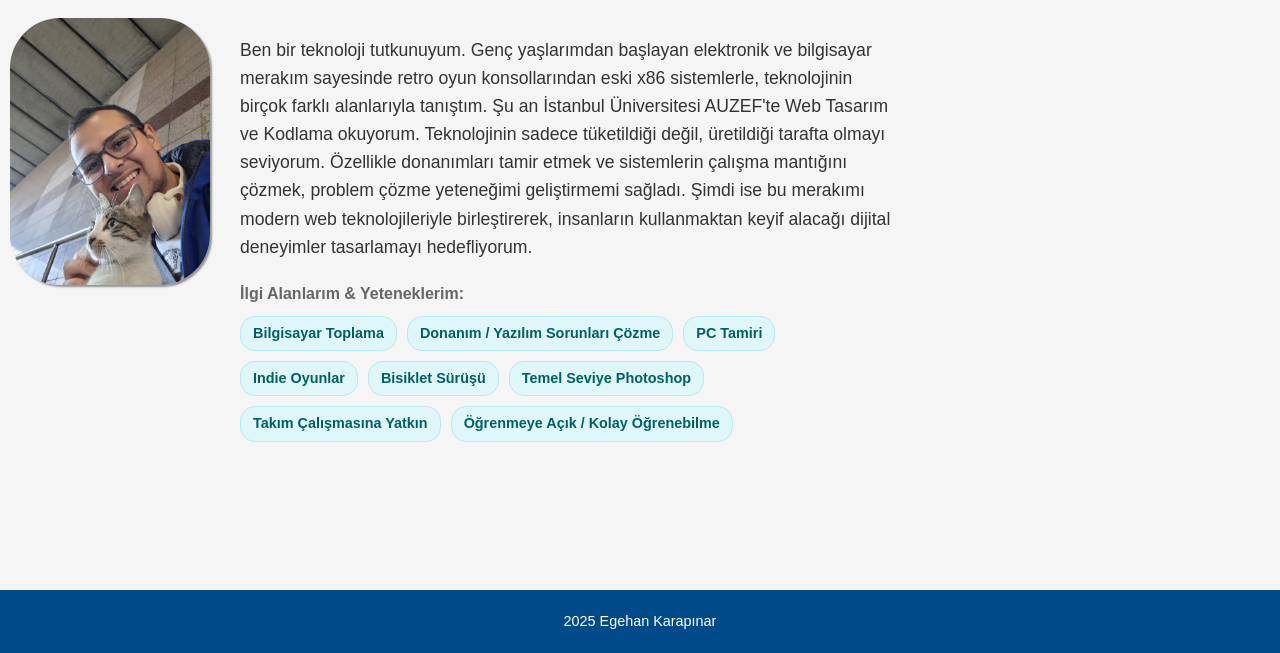
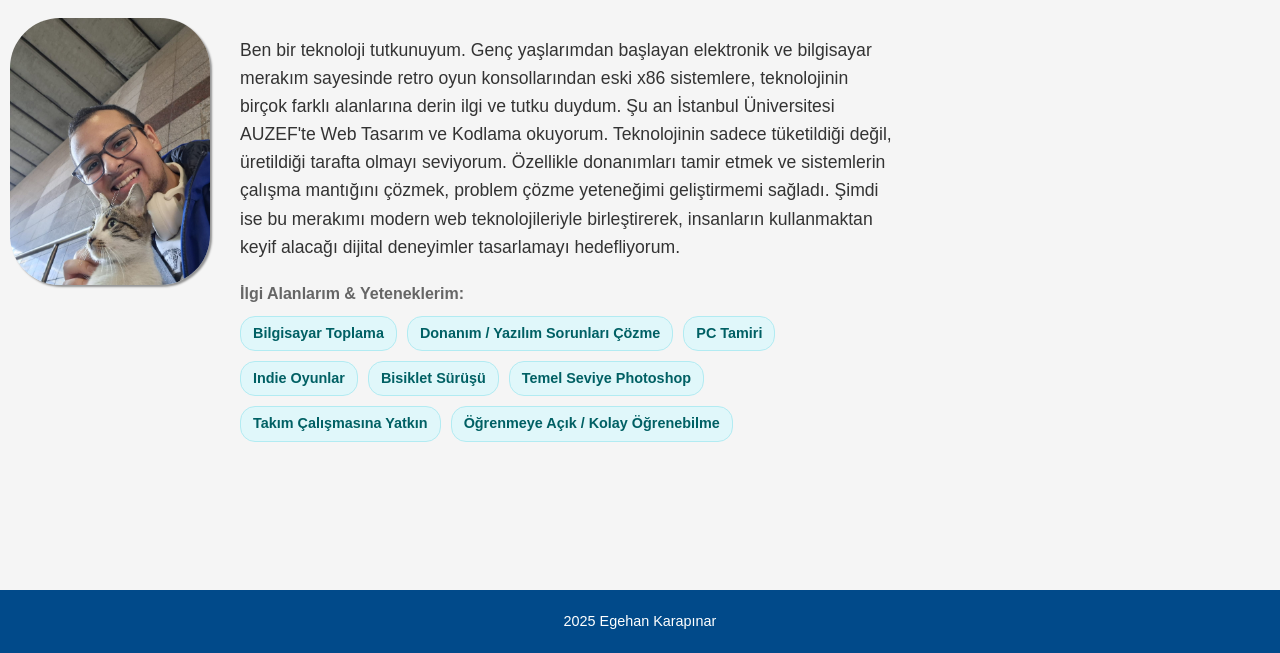
Before and after one commit to benegehankara/benegehankara.github.io, a plain HTML site: page hakkimda.html in a window 1280 px wide. Shown: the part 147-800 px from the top of the page. Drawn offline with Linux system fonts and the light colour scheme.

Commit message:
Fix HTML formatting and improve bio text

```diff
--- a/hakkimda.html
+++ b/hakkimda.html
@@ -29,7 +29,7 @@
         <img class="photo-egehan" src="egehan.jpeg" alt="Metro kedisi ile selfie çekerken" width="200px">
 
         <div class="bio-text">
-        <p>Ben bir teknoloji tutkunuyum. Genç yaşlarımdan başlayan elektronik ve bilgisayar merakım sayesinde retro oyun konsollarından eski x86 sistemlerle, teknolojinin birçok farklı alanlarıyla tanıştım. Şu an İstanbul Üniversitesi AUZEF'te Web Tasarım ve Kodlama okuyorum. Teknolojinin sadece tüketildiği değil, üretildiği tarafta olmayı seviyorum. Özellikle donanımları tamir etmek ve sistemlerin çalışma mantığını çözmek, problem çözme yeteneğimi geliştirmemi sağladı. Şimdi ise bu merakımı modern web teknolojileriyle birleştirerek, insanların kullanmaktan keyif alacağı dijital deneyimler tasarlamayı hedefliyorum.</p>
+        <p>Ben bir teknoloji tutkunuyum. Genç yaşlarımdan başlayan elektronik ve bilgisayar merakım sayesinde retro oyun konsollarından eski x86 sistemlere, teknolojinin birçok farklı alanlarına derin ilgi ve tutku duydum. Şu an İstanbul Üniversitesi AUZEF'te Web Tasarım ve Kodlama okuyorum. Teknolojinin sadece tüketildiği değil, üretildiği tarafta olmayı seviyorum. Özellikle donanımları tamir etmek ve sistemlerin çalışma mantığını çözmek, problem çözme yeteneğimi geliştirmemi sağladı. Şimdi ise bu merakımı modern web teknolojileriyle birleştirerek, insanların kullanmaktan keyif alacağı dijital deneyimler tasarlamayı hedefliyorum.</p>
 
         <div class="tags-container">
         <h3>İlgi Alanlarım & Yeteneklerim:</h3>
@@ -52,5 +52,4 @@
     <p>2025 Egehan Karapınar</p>
 </footer>
 </body>
-
 </html>
```
